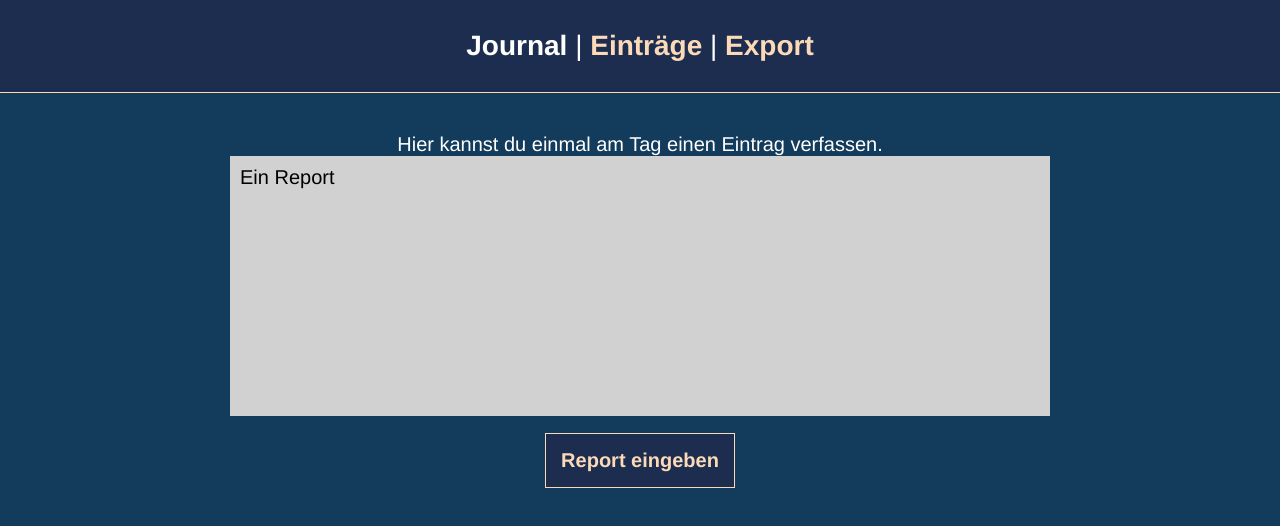
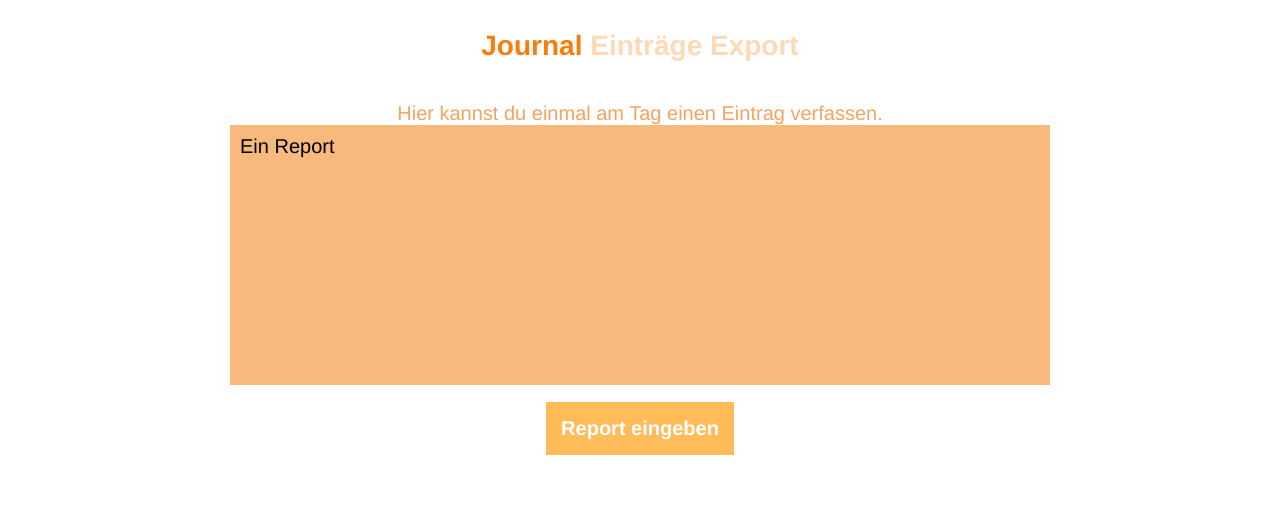
Before and after one commit to auxdevelopment/gratitude-reporter, a Vue app in the folder gratitude-reporter-app/: page /reports in a window 1280 px wide. Shown: the top 526 px of the page. Built offline with nearby package versions, Linux system fonts and the light colour scheme; a web font is replaced by a local one.

Commit message:
Design Changes
Make some design changes. Change from Blue/Orange to White/Orange

```diff
--- a/gratitude-reporter-app/src/App.vue
+++ b/gratitude-reporter-app/src/App.vue
@@ -1,11 +1,11 @@
 <template>
   <div id="app">
     <div id="nav">
-      <router-link to="/">Journal</router-link> |
-      <router-link to="/reports">Einträge</router-link> |
-      <router-link to="/export">Export</router-link>
+        <router-link to="/"> Journal </router-link>
+        <router-link to="/reports"> Einträge </router-link>
+        <router-link to="/export"> Export </router-link>
+      <router-view/>
     </div>
-    <router-view/>
   </div>
 </template>
 
@@ -14,7 +14,7 @@
 
 body {
   color: white;
-  background-color: #133b5c;
+  background-color: #ffffff;
   font-size: 30px;
 
   margin: 0;
@@ -40,15 +40,15 @@ body {
 }
 
 #app .page .sub-header {
-  color: white;
+  color: rgb(245, 163, 96);
   font-size: 20px;
 }
 
 #nav {
   margin: 0;
   padding: 30px;
-  background-color: #1d2d50;
-  border-bottom: 1px solid #fcdab7;
+  background-color: #ffffff;
+  border-bottom: 1px solid #ffffff;
 
   font-size: 28px;
 
@@ -58,19 +58,18 @@ body {
     text-decoration: none;
 
     &.router-link-exact-active {
-      color: white;
+      color: rgb(248, 125, 9);
     }
   }
 }
 
 button {
   border: none;
-  color: #fcdab7;
-  border: 1px solid #fcdab7;
+  color: #ffffff;
 
   padding: 15px;
 
-  background-color: #1d2d50;
+  background-color: #ffbc58;
   font-weight: bold;
 
   margin-top: 10px;
@@ -79,7 +78,7 @@ button {
 }
 
 textarea {
-  background-color: #d1d1d1;
+  background-color: #f8ba7c;
   border: none;
 
   resize: none;
--- a/gratitude-reporter-app/src/components/ListEntry.vue
+++ b/gratitude-reporter-app/src/components/ListEntry.vue
@@ -27,7 +27,7 @@ export default class ListEntry extends Vue {
 
 <style lang="scss" scoped>
 .list-entry {
-    border: 2px solid black;
+    border: 2px solid rgb(255, 255, 255);
 
     padding: 18px;
     padding-top: 12px;
--- a/gratitude-reporter-app/src/views/Export.vue
+++ b/gratitude-reporter-app/src/views/Export.vue
@@ -6,7 +6,7 @@
             Die eigentlichen Inhalte bleiben privat.
         </div>
 
-        <button @click="sendMail()">Einträge exportieren.</button>
+        <button @click="sendMail()">Einträge exportieren</button>
     </div>
 </template>
 
```
